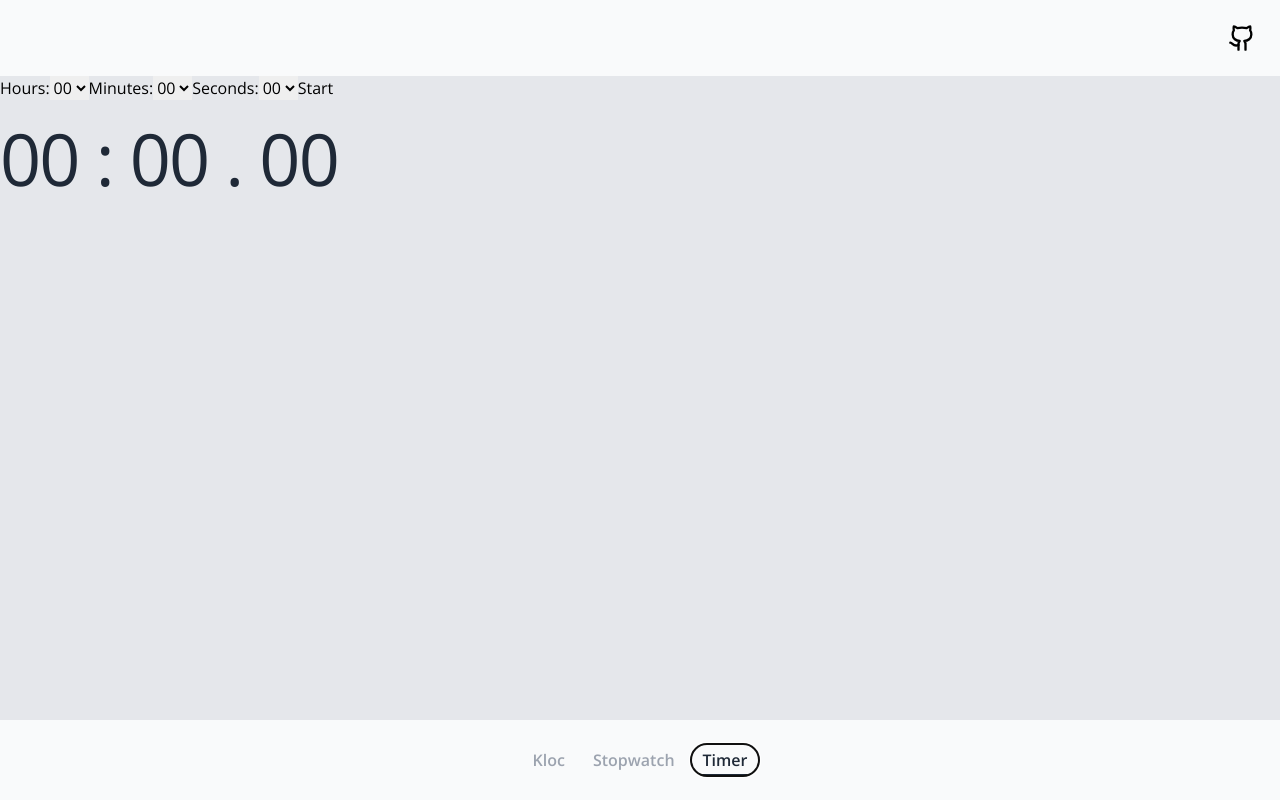
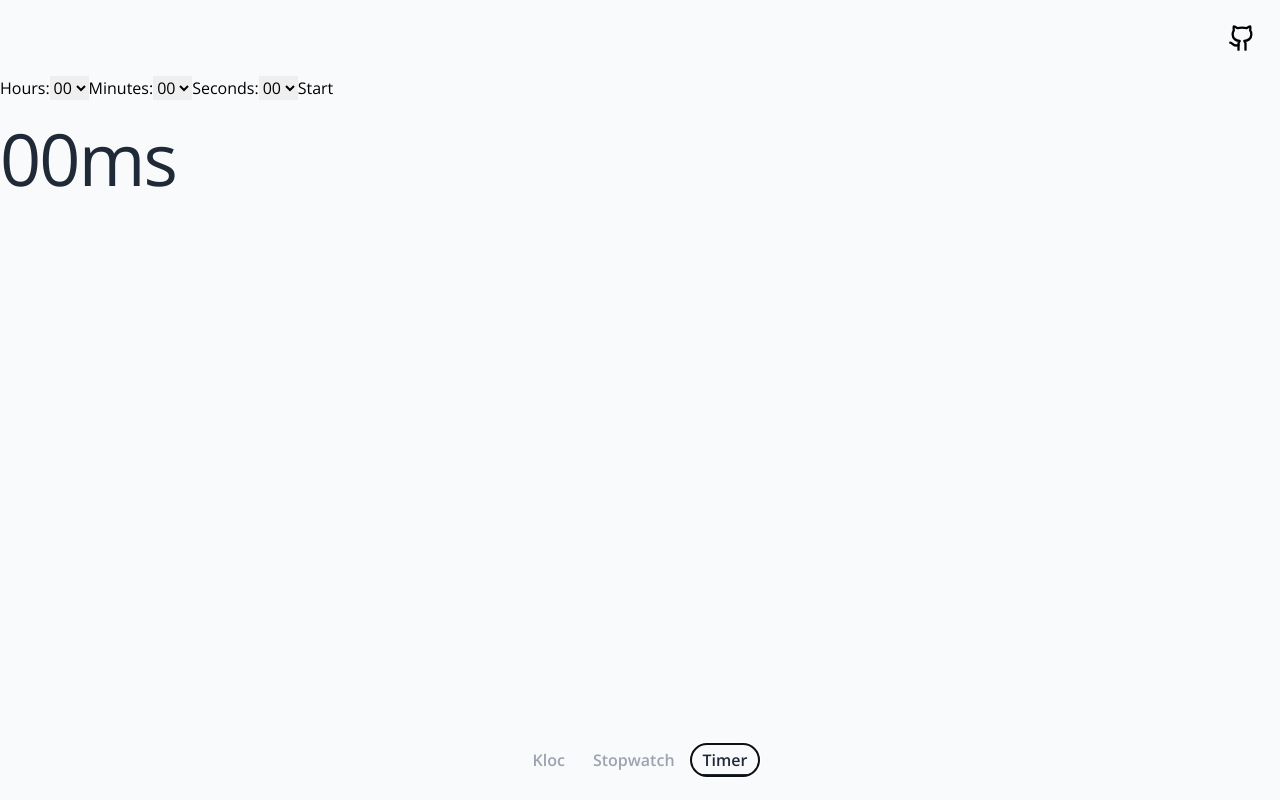
Before and after one commit to abizek/kloc, a React (Vite) app: page / in a window 1280 px wide. Both pictures are taken after a click on the tab "Timer". Built offline with nearby package versions, Linux system fonts and the light colour scheme.

Commit message:
separate timeview for timer

```diff
--- /dev/null
+++ b/src/components/TimeView/TimerTimeView.tsx
@@ -0,0 +1,27 @@
+import { VariantProps } from 'class-variance-authority'
+import { prefixZero } from '../../utils'
+import { timeViewVariants } from './timeView.variants'
+import { TimeView } from './TimeView'
+
+interface TimerTimeViewProps extends VariantProps<typeof timeViewVariants> {
+  time: number
+}
+
+export function TimerTimeView({ time }: TimerTimeViewProps) {
+  const date = new Date(time)
+  const [hh, mm, ss, ms] = [
+    date.getUTCHours(),
+    date.getUTCMinutes(),
+    date.getUTCSeconds(),
+    Math.floor(date.getUTCMilliseconds() / 10),
+  ].map(prefixZero)
+
+  return (
+    <TimeView id="timer">
+      {hh !== '00' && `${hh}h `}
+      {(hh !== '00' || mm !== '00') && `${mm}m `}
+      {(hh !== '00' || mm !== '00' || ss !== '00') && `${ss}s `}
+      {ms}ms
+    </TimeView>
+  )
+}
--- a/src/components/TimeView/index.ts
+++ b/src/components/TimeView/index.ts
@@ -1,4 +1,5 @@
 import { KlocTimeView } from './KlocTimeView'
 import { StopwatchTimeView } from './StopwatchTimeView'
+import { TimerTimeView } from './TimerTimeView'
 
-export { KlocTimeView, StopwatchTimeView }
+export { KlocTimeView, StopwatchTimeView, TimerTimeView }
--- a/src/components/TimeViewOld.tsx
+++ /dev/null
@@ -1,87 +0,0 @@
-import { VariantProps, cva } from 'class-variance-authority'
-import { prefixZero } from '../utils'
-import { motion } from 'framer-motion'
-
-interface TimeViewProps extends VariantProps<typeof timeViewVariants> {
-  time: number
-  id: string
-  currentTimeZone?: boolean
-  hideMs?: boolean
-}
-
-const timeViewVariants = cva('tracking-tight', {
-  variants: {
-    variant: {
-      default:
-        'text-6xl leading-relaxed text-gray-800 md:text-7xl md:leading-relaxed dark:text-gray-50',
-      secondary: 'text-3xl text-gray-600/90 md:text-[2rem] dark:text-gray-400',
-      unstyled: '',
-    },
-  },
-  defaultVariants: {
-    variant: 'default',
-  },
-})
-
-export function TimeView({
-  time,
-  variant,
-  id,
-  currentTimeZone = false,
-  hideMs = false,
-}: TimeViewProps) {
-  const date = new Date(time)
-  let padding: number
-  let hh: string, mm: string, ss: string, ms: string, amPm: string
-
-  switch (variant) {
-    case 'unstyled':
-      padding = 0
-      break
-    case 'secondary':
-      padding = 2
-      break
-    default:
-      padding = 1
-  }
-
-  if (currentTimeZone) {
-    let hours = date.getHours()
-    amPm = hours < 12 ? 'AM' : 'PM'
-    hours %= 12
-    if (hours === 0) hours = 12
-    hh = prefixZero(hours)
-    ;[mm, ss, ms] = [
-      date.getMinutes(),
-      date.getSeconds(),
-      Math.floor(date.getMilliseconds() / 10),
-    ].map(prefixZero)
-  } else {
-    ;[hh, mm, ss, ms] = [
-      date.getUTCHours(),
-      date.getUTCMinutes(),
-      date.getUTCSeconds(),
-      Math.floor(date.getUTCMilliseconds() / 10),
-    ].map(prefixZero)
-  }
-
-  return (
-    <motion.div
-      data-cy={id}
-      layout
-      transition={{ duration: 0 }}
-      className={timeViewVariants({ variant })}
-    >
-      {`${hh !== '00' ? `${hh} : ` : ''}${mm} : ${ss}${hideMs ? '' : ` . ${ms}`}`.replace(
-        / /g,
-        '\u00A0'.repeat(padding),
-      )}
-      {currentTimeZone && (
-        <span className="text-xl md:text-3xl">
-          {'\u00A0'.repeat(padding)}
-          {amPm!}
-        </span>
-      )}
-    </motion.div>
-  )
-}
--- a/src/pages/Timer.tsx
+++ b/src/pages/Timer.tsx
@@ -2,7 +2,7 @@ import { useRef } from 'react'
 import { prefixZero } from '../utils'
 import { useMachine } from '@xstate/react'
 import { timerMachine } from '../machines/timer'
-import { TimeView } from '../components/TimeViewOld'
+import { TimerTimeView } from '../components/TimeView'
 
 export function Timer() {
   const hoursRef = useRef<HTMLSelectElement>(null!)
@@ -11,7 +11,7 @@ export function Timer() {
   const [timer, send] = useMachine(timerMachine)
 
   return (
-    <div className="relative z-10 size-full bg-gray-200">
+    <div className="relative z-10 size-full">
       <label>
         Hours:
         <select name="hours" ref={hoursRef} defaultValue="00">
@@ -91,7 +91,7 @@ export function Timer() {
           Cancel
         </button>
       )}
-      <TimeView id="timer" time={timer.context.remaining} />
+      <TimerTimeView time={timer.context.remaining} />
     </div>
   )
 }
```
